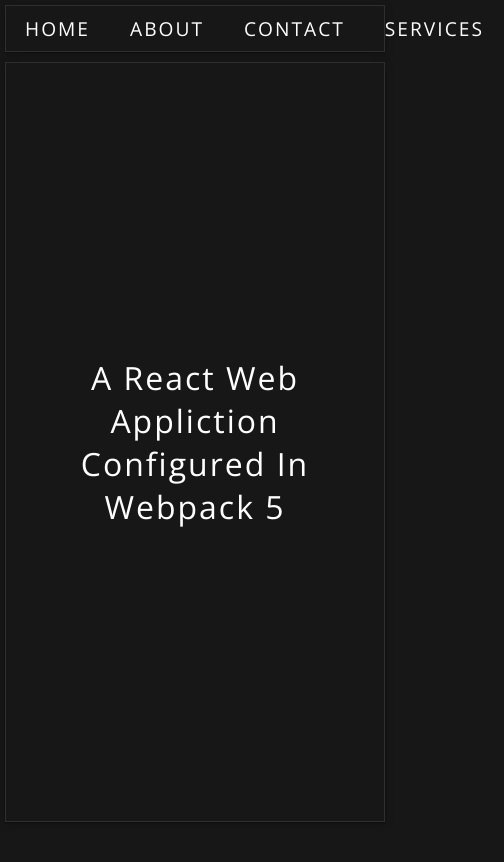
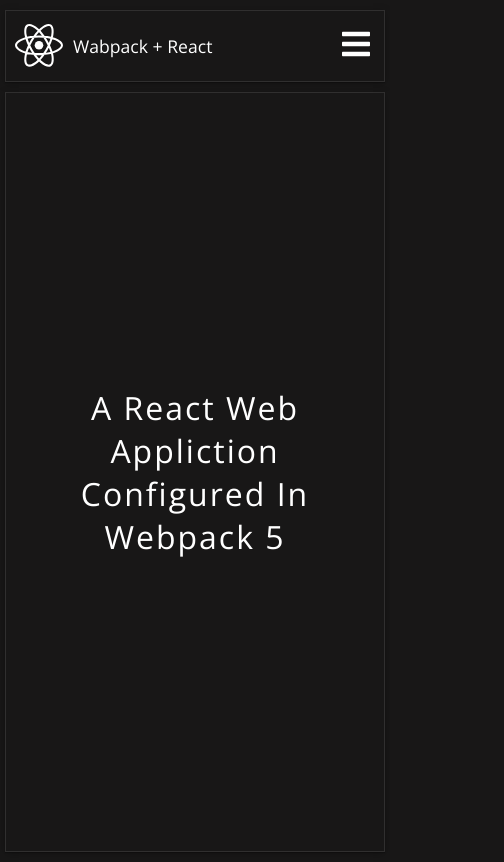
Before and after one commit to ddepu11/react_with_webpack, a React app: page / in a window 390 px wide. Shown: the whole page, 504 px wide, since content can reach past the window. Built offline with nearby package versions, Linux system fonts and the light colour scheme.

Commit message:
feat: navbar for mobile view

```diff
--- a/package.json
+++ b/package.json
@@ -43,6 +43,7 @@
   "dependencies": {
     "react": "^17.0.2",
     "react-dom": "^17.0.2",
+    "react-icons": "^4.2.0",
     "react-router-dom": "^5.2.0",
     "styled-components": "^5.3.0"
   }
--- a/src/components/App.jsx
+++ b/src/components/App.jsx
@@ -33,7 +33,9 @@
 );
 
 const Wrapper = styled.main`
-  padding: 5px 5px;
+  padding: 10px 5px;
+  max-width: 960px;
+  margin: 0 auto;
 `;
 
 export default App;
--- a/src/components/Navbar.jsx
+++ b/src/components/Navbar.jsx
@@ -1,9 +1,34 @@
 import styled from 'styled-components';
 import { Link } from 'react-router-dom';
+import { FaBars } from 'react-icons/fa';
+import { GrReactjs } from 'react-icons/gr';
+import { useRef } from 'react';
 
-const Navbar = () => (
-  <Wrapper>
-    <ul className='flex'>
+const Navbar = () => {
+  const innerDiv = useRef(null);
+  const outerDiv = useRef(null);
+
+  const handleMenu = () => {
+    const innerDivHeight = innerDiv.current.getBoundingClientRect().height;
+
+    const outerDivHeight = outerDiv.current.getBoundingClientRect().height;
+
+    if (outerDivHeight === 0) {
+      outerDiv.current.style.height = `${innerDivHeight}px`;
+    } else {
+      outerDiv.current.style.height = '0px';
+    }
+  };
+
+  return (
+    <Wrapper className='flex'>
+      <div className='icon flex'>
+        <GrReactjs fontSize='3em' className='react' />
+        <span>Wabpack + React</span>
+      </div>
+
+      <div className='outer' ref={outerDiv}>
+        <ul className='inner flex' ref={innerDiv}>
           <li>
             <Link to='/'>Home</Link>
           </li>
@@ -20,14 +45,31 @@
             <Link to='/services'>Services</Link>
           </li>
         </ul>
+      </div>
+
+      <div className='menu_bar flex'>
+        <FaBars fontSize='2em' cursor='pointer' onClick={handleMenu} />
+      </div>
     </Wrapper>
   );
+};
 
 const Wrapper = styled.nav`
+  justify-content: space-between;
   box-shadow: rgba(0, 0, 0, 0.25) 0px 0.0625em 0.0625em, rgba(0, 0, 0, 0.25) 0px 0.125em 0.5em,
     rgba(255, 255, 255, 0.1) 0px 0px 0px 1px inset;
 
-  ul {
+  .icon {
+    padding: 12px 10px;
+    cursor: pointer;
+
+    span {
+      margin-left: 10px;
+      font-size: 1.1em;
+    }
+  }
+
+  .inner {
     justify-content: space-between;
 
     a {
@@ -51,6 +93,63 @@
       letter-spacing: 2px;
     }
   }
+
+  .menu_bar {
+    display: none;
+  }
+
+  @media screen and (max-width: 746px) {
+    flex-direction: column;
+    align-items: flex-start;
+    position: relative;
+
+    .outer {
+      height: 0;
+      overflow: hidden;
+      transition: height 0.5s ease-in-out;
+    }
+
+    .inner {
+      flex-direction: column;
+      align-items: flex-start;
+
+      a {
+        padding: 10px 20px;
+        transition: transform 0.5s ease;
+      }
+
+      a:hover {
+        transform: scale(1.1);
+        background: #333;
+      }
+
+      a:last-child:hover {
+        transform: translateX(-2px) scale(1.1);
+        background: #333;
+      }
+
+      a {
+        font-size: 1.2em;
+        text-transform: uppercase;
+        letter-spacing: 2px;
+      }
+    }
+
+    .menu_bar {
+      display: flex;
+      justify-content: space-between;
+      padding: 8px 8px;
+      position: absolute;
+      top: 10px;
+      right: 5px;
+    }
+  }
+
+  @media screen and (min-width: 746px) {
+    .outer {
+      height: auto !important;
+    }
+  }
 `;
 
 export default Navbar;
--- a/webpack.config.js
+++ b/webpack.config.js
@@ -64,5 +64,7 @@
     hot: true,
     port: 3000,
     quiet: false,
+    historyApiFallback: true,
+    publicPath: '/',
   },
 };
```
Also changed, not shown: 1 other file (tests, documents, lock files or other folders). Lines whose indentation alone changed are shown as unchanged.
